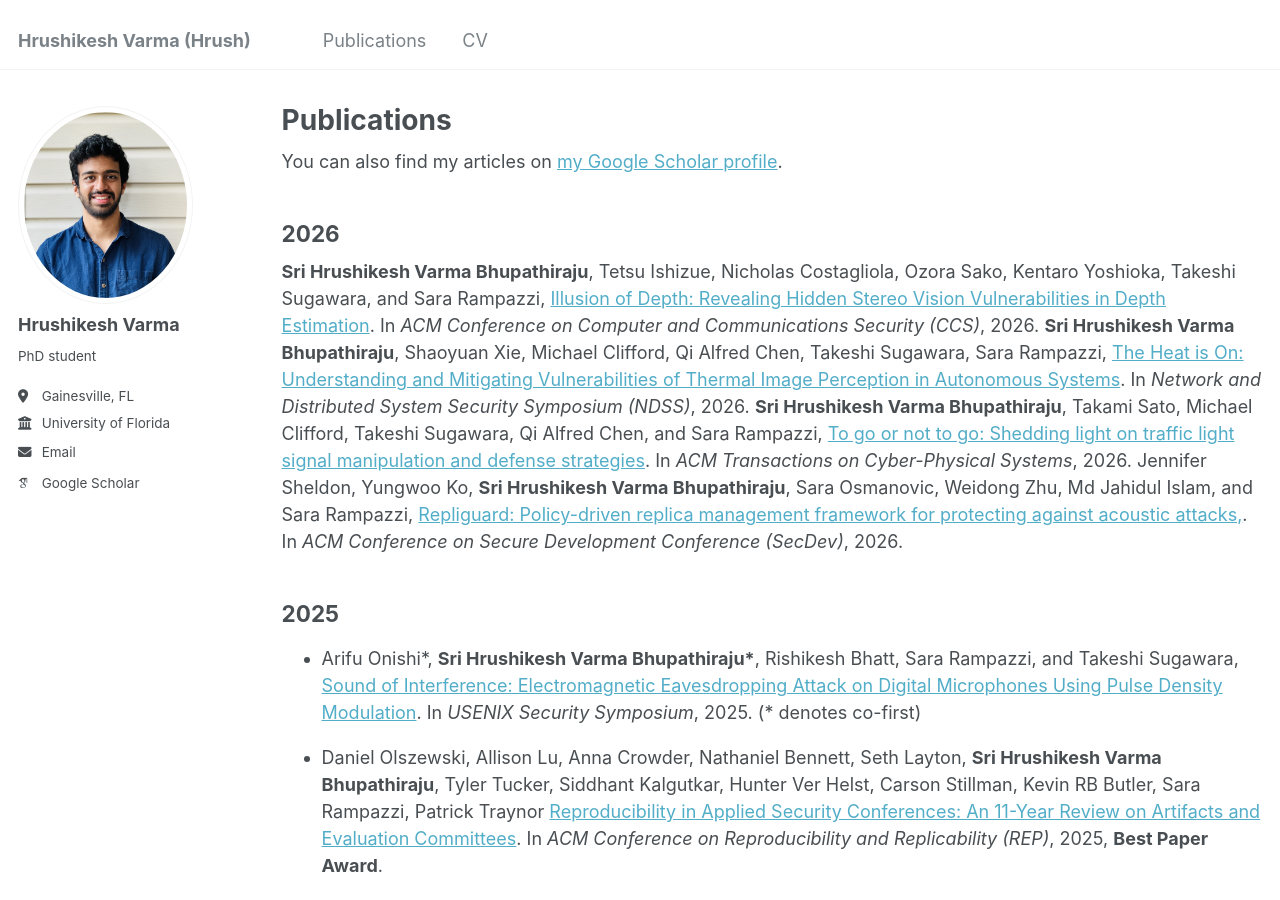
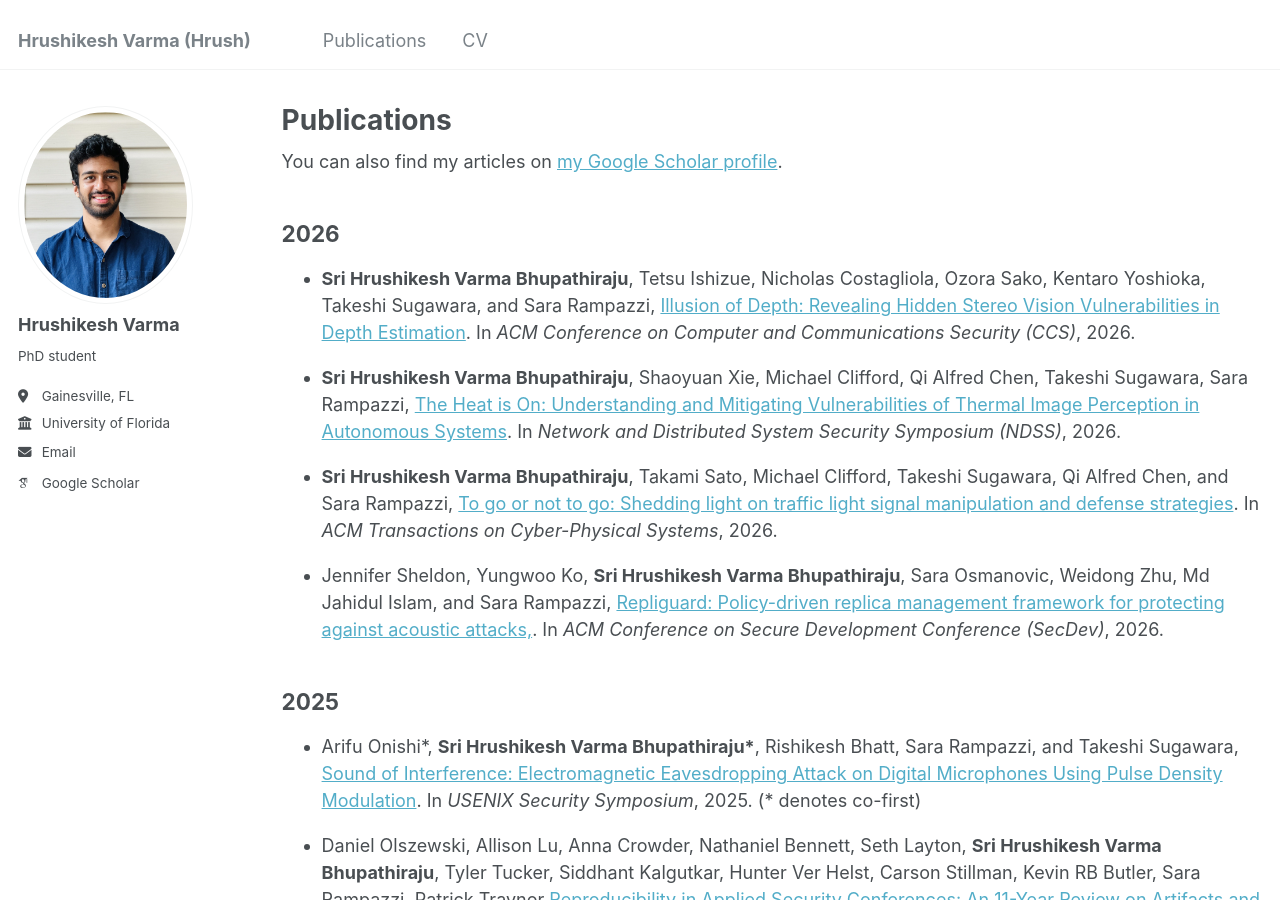
Before and after one commit to hrushivb/hrush, a Jekyll site: the page built from _pages/publications.html, in a window 1280 px wide and 900 px high. Built offline with Jekyll 4.4.1, drawn with Linux system fonts in a browser that asks for light colours; some web fonts are replaced.

```diff
--- a/_pages/publications.html
+++ b/_pages/publications.html
@@ -16,27 +16,36 @@ author_profile: true
 
 <h2>2026</h2>
 
-
+<ul>
+<li>
 <b>Sri Hrushikesh Varma Bhupathiraju</b>, Tetsu Ishizue, Nicholas Costagliola, Ozora Sako, Kentaro Yoshioka, Takeshi Sugawara, and Sara Rampazzi,
 <a href="https://www.sigsac.org/ccs/CCS2026/index.html">Illusion of Depth: Revealing Hidden Stereo Vision Vulnerabilities in Depth Estimation</a>.
 In <i>ACM Conference on Computer and Communications Security (CCS)</i>, 2026.
+</li>
+</ul>
 
-
+<ul>
+<li>
 <b>Sri Hrushikesh Varma Bhupathiraju</b>, Shaoyuan Xie, Michael Clifford, Qi Alfred Chen, Takeshi Sugawara, Sara Rampazzi,
 <a href="https://sites.google.com/view/thermal-vuln-ad/">The Heat is On: Understanding and Mitigating Vulnerabilities of Thermal Image Perception in Autonomous Systems</a>.
 In <i>Network and Distributed System Security Symposium (NDSS)</i>, 2026.
+</li>
+</ul>
 
 
-
-
+<ul>
+<li>
 <b>Sri Hrushikesh Varma Bhupathiraju</b>, Takami Sato, Michael Clifford, Takeshi Sugawara, Qi Alfred Chen, and Sara Rampazzi,
 <a href="https://dl.acm.org/doi/pdf/10.1145/3777451">To go or not to go: Shedding light on traffic light signal manipulation and defense strategies</a>. In <i>ACM Transactions on Cyber-Physical Systems</i>, 2026.
+</li>
+</ul>
 
-
-
+<ul>
+<li>
 Jennifer Sheldon, Yungwoo Ko, <b>Sri Hrushikesh Varma Bhupathiraju</b>, Sara Osmanovic, Weidong Zhu, Md Jahidul Islam, and Sara Rampazzi,
 <a href="https://dl.acm.org/doi/pdf/10.1145/3777451">Repliguard: Policy-driven replica management framework for protecting against acoustic attacks,</a>. In <i>ACM Conference on Secure Development Conference (SecDev)</i>, 2026.
-
+</li>
+</ul>
 
 <h2>2025</h2>
 <ul>
```
